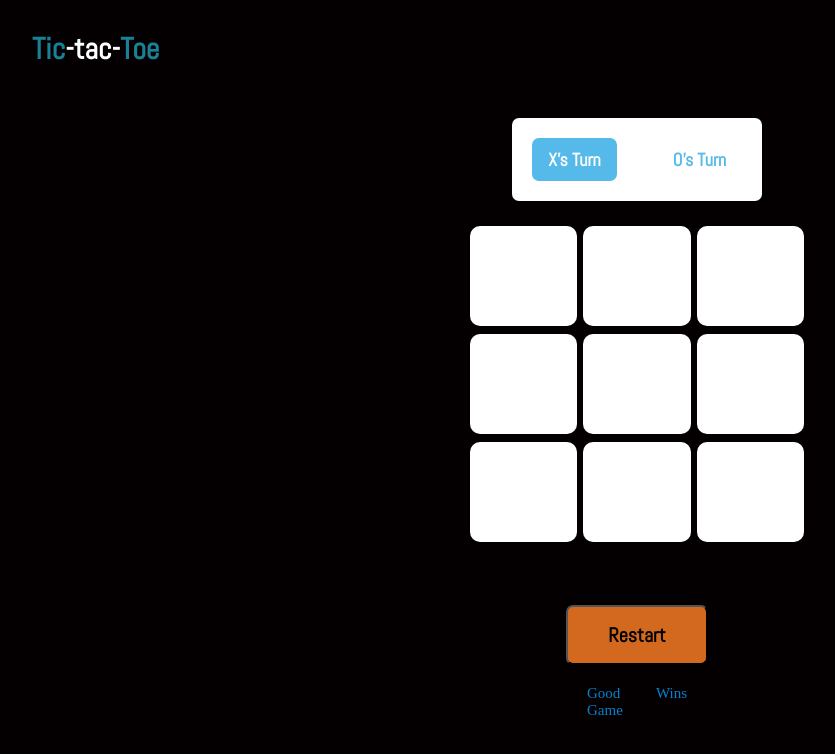
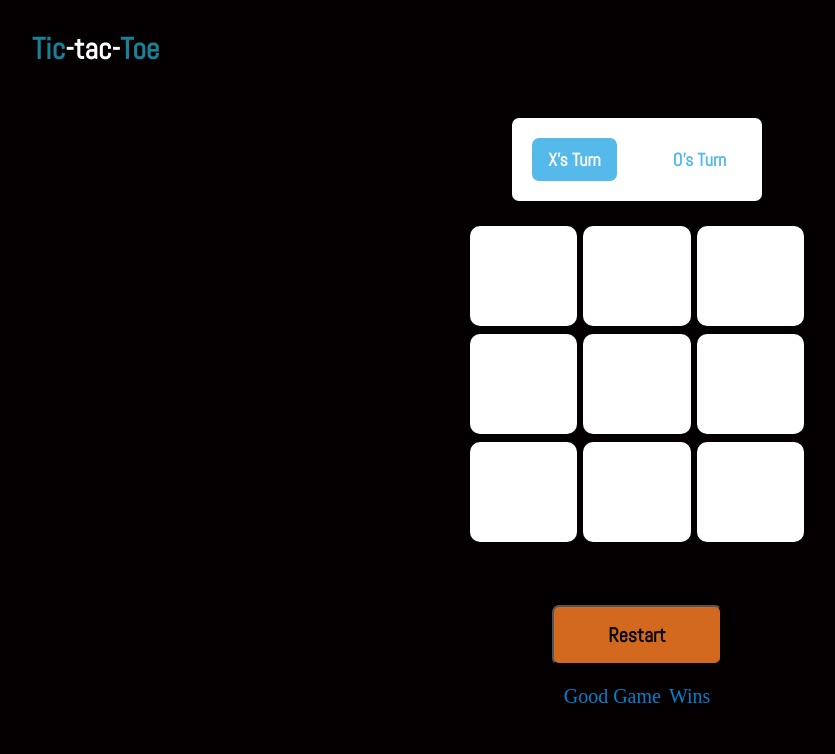
Before and after one commit to Eljily-Mohamed/Tic-Tac-Toe, a React (Create React App) app: page / in a window 1280 px wide. Both pictures are taken after a click on the button "New Game (vs CPU)". Shown: the top 754 px of the page, without its empty margins (3-838 px from the left). Built offline with nearby package versions, Linux system fonts and the light colour scheme; the HTML template or start-up script is replaced by a standard one.

Commit message:
get update

```diff
--- a/src/index.css
+++ b/src/index.css
@@ -240,7 +240,7 @@ body{
  /* styling Restart buttons */
 
  .buttons-restart {
-      width:200px;
+      width:400px;
       padding:50px;
       /* background-color: #ff615f; */
       margin: auto;
@@ -261,16 +261,19 @@ body{
  }
 
  .buttons-restart p {
-        width:300px;
+        width:600px;
         color : rgb(4, 128, 204);
-        font-size: 15px;
+        font-size: 20px;
         display: flex;
         margin-top:20px;
+        justify-content: center;
  }
 
  .buttons-restart p span{
-       color: #000000;
+       color: #ffffff;
        font-weight: bold;
        font-size:30px;
-
+       margin-left:4px;
+       margin-right: 4px;
+       margin-top: -5px;
 }
```
